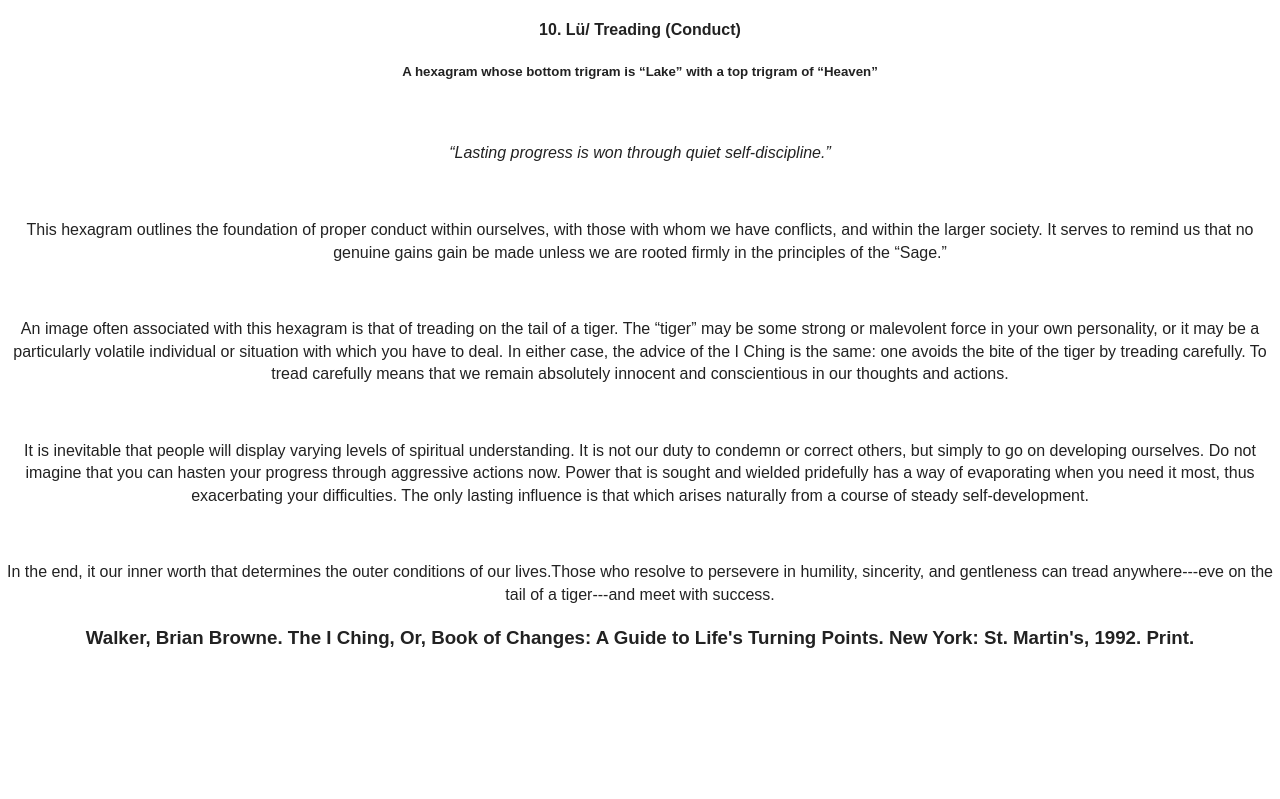
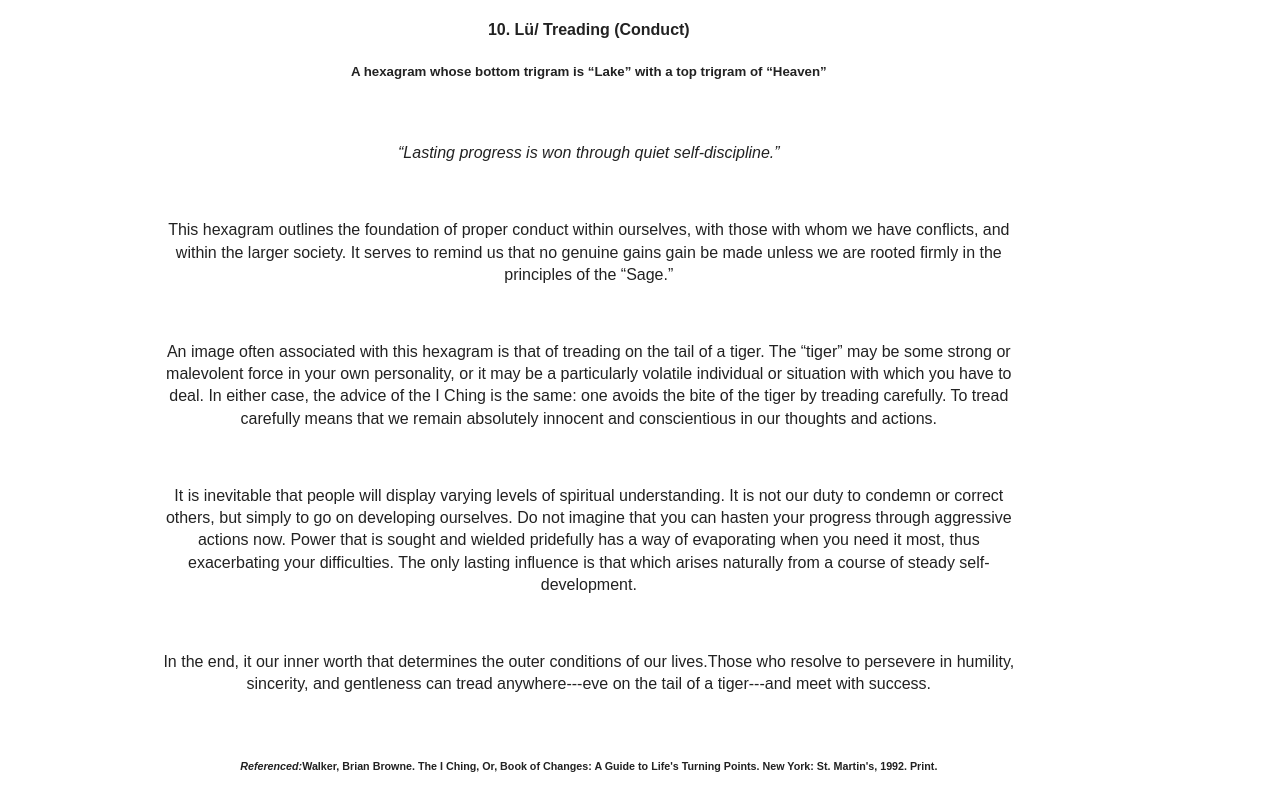
Before and after one commit to GarrettGraham/GarrettGraham.github.io, a plain HTML site: page index.html in a window 1280 px wide. Shown: the part 652-1451 px from the top of the page. Before the commit the page ends 1322 px from the top, so only its background shows below. Drawn offline with nearby package versions, Linux system fonts and the light colour scheme.

Commit message:
trying to get the layout nice with the text centered.  having to play with padding and such but the layout in css may be better onece i start the aside. also moved the i ching reference after the final p tag in the first post instead of keeping it in the footer.

```diff
--- a/css/main.css
+++ b/css/main.css
@@ -116,8 +116,13 @@ span {
 
 }
 
+.main-container {
+    width:80%;
+    position:relative;
+}
 article {
-    text-align: center;
+    padding-left: 15%;
+    text-align:center;
 }
 footer {
     text-align: center;
--- a/index.html
+++ b/index.html
@@ -69,10 +69,12 @@
         <p>
             In the end, it our inner worth that determines the outer conditions of our lives.Those who resolve to persevere in humility, sincerity, and gentleness can tread anywhere---eve on the tail of a tiger---and meet with success.
         </p>
+            <br>
+        <h6><i>Referenced:</i></em>Walker, Brian Browne. The I Ching, Or, Book of Changes: A Guide to Life's Turning Points. New York: St. Martin's, 1992. Print.</h6>
 
     </article>
         <footer>
-        <h3>Walker, Brian Browne. The I Ching, Or, Book of Changes: A Guide to Life's Turning Points. New York: St. Martin's, 1992. Print.</h3>
+
         </footer>
 </div>
 
```
